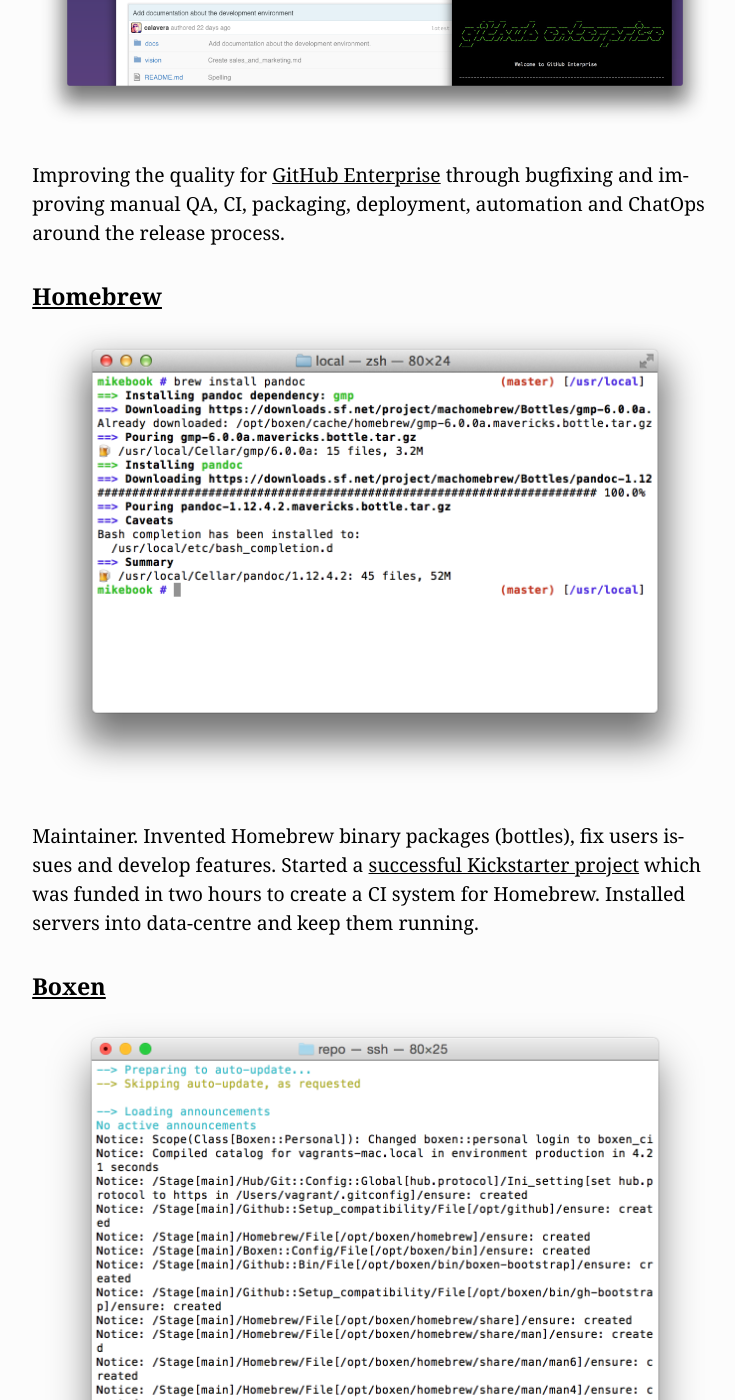
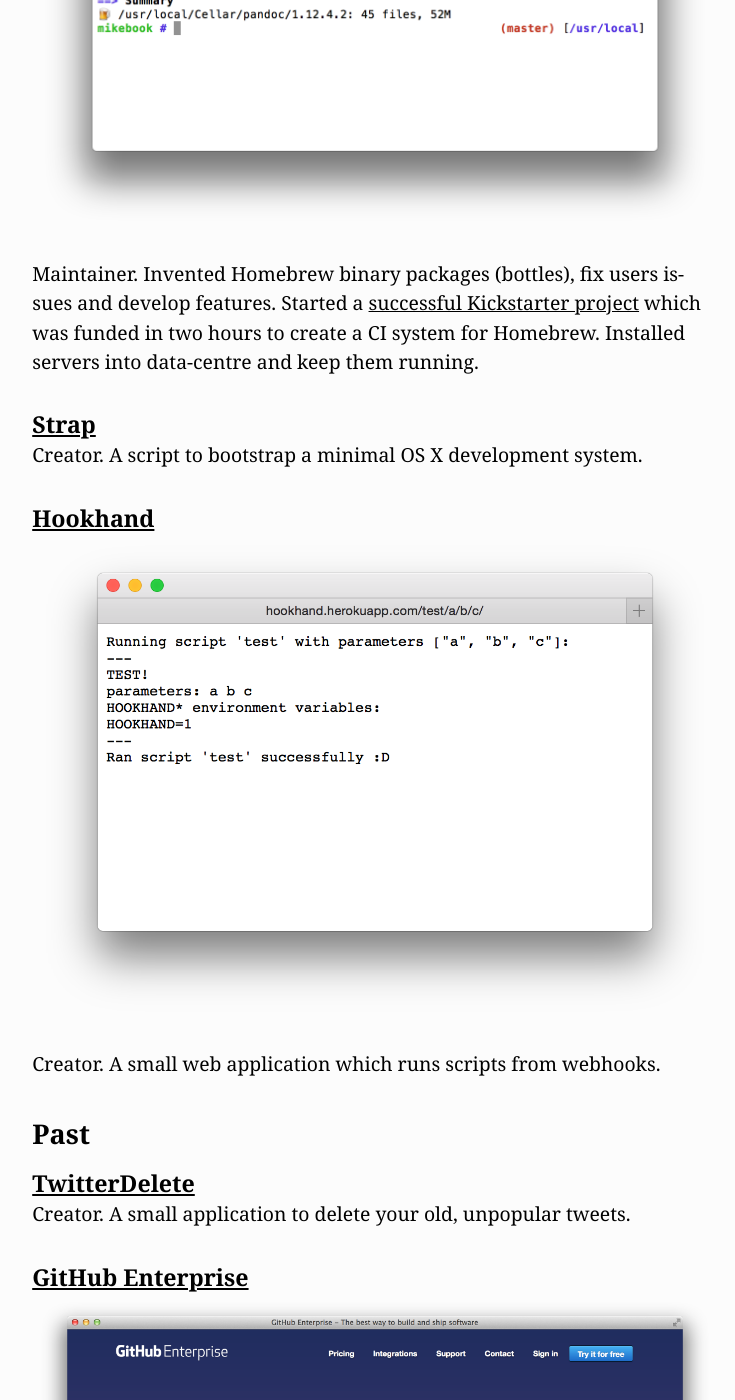
Before and after one commit to MikeMcQuaid/mikemcquaid.com, a Jekyll site: the page built from projects.markdown, in a window 1280 px wide and 1400 px high, scrolled down 634 px. Shown: the whole window, without its empty margins (269-1004 px from the left). Built offline with Jekyll 4.4.1, drawn with Linux system fonts in a browser that asks for light colours; some of the changed text lies outside the part shown.

Commit message:
Update CV and Projects based on current state.

```diff
--- a/cv.markdown
+++ b/cv.markdown
@@ -68,7 +68,7 @@
 ### Experience
 
 #### [GitHub](http://github.com/) (2013 - Present)
-Senior Software Engineer improving the quality for [GitHub Enterprise](https://enterprise.github.com) through release management, engineering and improving manual QA, CI, packaging, deployment, automation and ChatOps around the release process. Primary on-call rotation for GitHub.com.
+Senior Software Engineer working on the GitHub API and webhooks. Previously improving the quality for [GitHub Enterprise](https://enterprise.github.com) through release management, engineering and improving manual QA, CI, packaging, deployment, automation and ChatOps around the release process. Primary on-call rotation for GitHub.com.
 
 #### [AllTrails](http://alltrails.com/) (2012 - 2013)
 Full stack engineer developing Rails/MySQL back-end and Coffeescript/SASS front-end for [AllTrails](http://alltrails.com/) and [AllSnow](http://allsnow.com). Developed features, APIs and optimized performance. Setup CI and automatic deployment for Rails and mobile applications. Managed and improved AWS infrastructure.
--- a/projects.markdown
+++ b/projects.markdown
@@ -4,27 +4,36 @@
 ---
 ### Current
 
-#### [GitHub Enterprise](https://enterprise.github.com)
-![GitHub Enterprise](/images/a/github-enterprise.png)
-
-Improving the quality for [GitHub Enterprise](https://enterprise.github.com) through bugfixing and improving manual QA, CI, packaging, deployment, automation and ChatOps around the release process.
+#### [GitHub](https://github.com)
+Working on the GitHub API and webhooks
 
 #### [Homebrew](https://github.com/Homebrew/homebrew)
 ![Homebrew](/images/a/homebrew.png)
 
 Maintainer. Invented Homebrew binary packages (bottles), fix users issues and develop features. Started a [successful Kickstarter project](http://www.kickstarter.com/projects/homebrew/brew-test-bot) which was funded in two hours to create a CI system for Homebrew. Installed servers into data-centre and keep them running.
 
-#### [Boxen](https://github.com/boxen)
-![Boxen](/images/a/boxen.png)
+#### [Strap](https://github.com/mikemcquaid/strap)
+Creator. A script to bootstrap a minimal OS X development system.
 
-Maintainer. Improved Homebrew integration, general bugfixing and updates.
-
-#### [Hookhand]()
+#### [Hookhand](https://github.com/mikemcquaid/HookHand)
 ![Hookhand](/images/a/hookhand.png)
 
 Creator. A small web application which runs scripts from webhooks.
 
 ### Past
+
+#### [TwitterDelete](https://github.com/mikemcquaid/TwitterDelete)
+Creator. A small application to delete your old, unpopular tweets.
+
+#### [GitHub Enterprise](https://enterprise.github.com)
+![GitHub Enterprise](/images/a/github-enterprise.png)
+
+Improving the quality for [GitHub Enterprise](https://enterprise.github.com) through bugfixing and improving manual QA, CI, packaging, deployment, automation and ChatOps around the release process.
+
+#### [Boxen](https://github.com/boxen)
+![Boxen](/images/a/boxen.png)
+
+Maintainer. Improved Homebrew integration, general bugfixing and updates.
 
 #### [ManningAsciiDoc](https://github.com/mikemcquaid/ManningAsciiDoc)
 ![Homebrew](/images/a/manningasciidoc.png)
```
